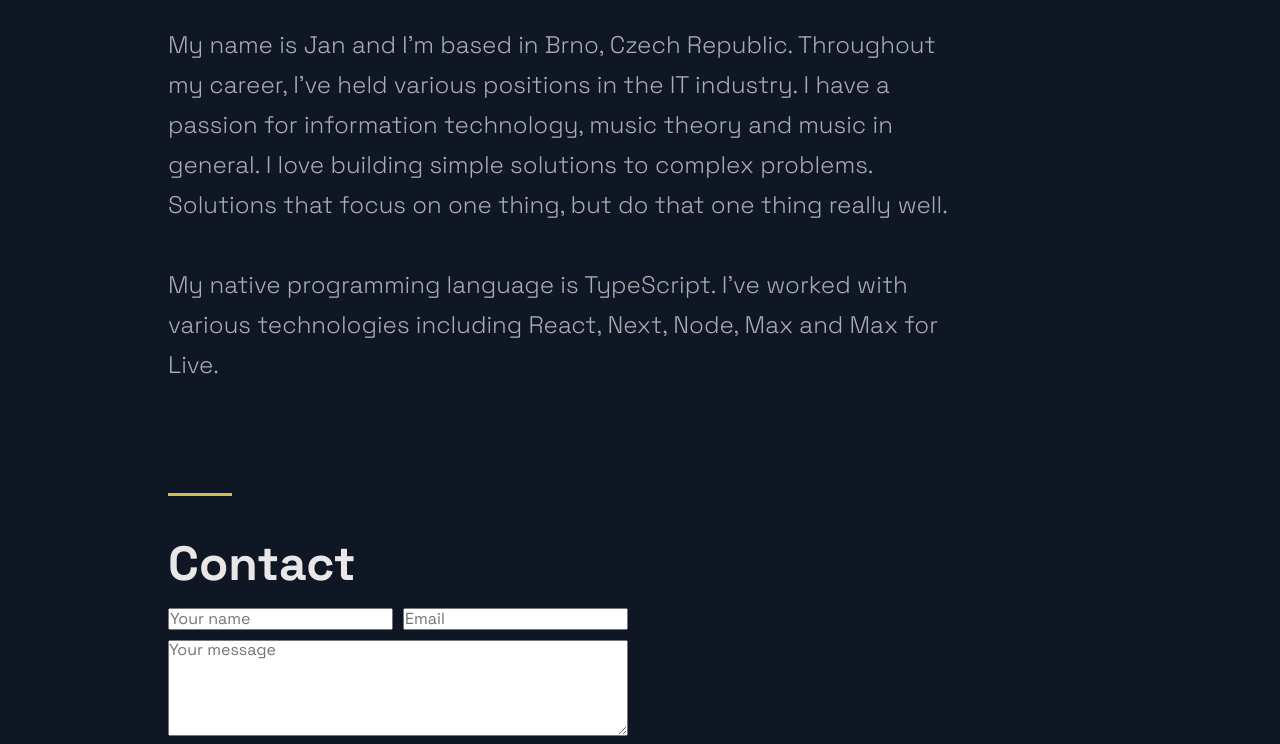
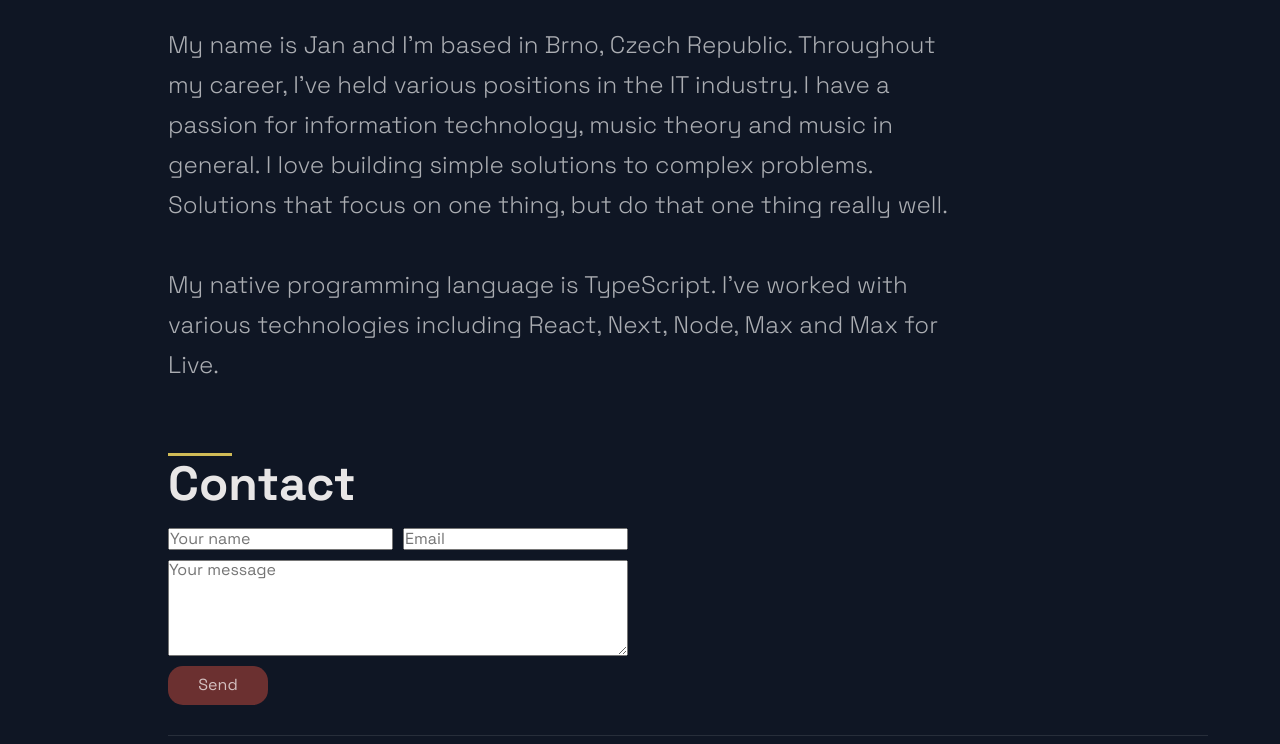
Before and after one commit to JanZaion/jan-zaion-web, a Next.js app: page / in a window 1280 px wide. Shown: the part 1907-2651 px from the top of the page. Built offline with nearby package versions, Linux system fonts and the light colour scheme.

Commit message:
fix: tons of stuff

```diff
--- a/src/components/About/About.tsx
+++ b/src/components/About/About.tsx
@@ -1,13 +1,11 @@
 import {
   Section,
-  SectionDivider,
   SectionText,
   SectionTitle,
 } from '../GlobalComponents/GlobalComponents';
 
 const About = () => (
   <Section id="about">
-    <SectionDivider />
     <SectionTitle>About</SectionTitle>
     <SectionText>
       My name is Jan and I&apos;m based in Brno, Czech Republic. Throughout my
--- a/src/components/BigButton/BigButton.tsx
+++ b/src/components/BigButton/BigButton.tsx
@@ -1,7 +1,6 @@
 import Link from 'next/link';
-import React from 'react';
 
-import { ButtonBack, ButtonFront } from '../GlobalComponents/GlobalComponents';
+import { ButtonBack, ButtonFront } from './styled';
 
 const BigButton = () => (
   <Link href="/#contact">
--- /dev/null
+++ b/src/components/BigButton/styled.ts
@@ -0,0 +1,89 @@
+import styled from 'styled-components';
+
+export const ButtonBack = styled.div`
+  width: ${({ alt }) => (alt ? '150px' : '262px')};
+  height: ${({ alt }) => (alt ? '52px' : '64px')};
+  border-radius: 50px;
+  font-size: ${({ alt }) => (alt ? '20px' : '24px')};
+  font-weight: 600;
+  display: flex;
+  align-items: center;
+  justify-content: center;
+  margin: ${({ alt, form }) => (alt || form ? '0' : '0 0 80px')};
+  color: #fff;
+  background: linear-gradient(270deg, #f46737 0%, #945dd6 100%);
+  cursor: pointer;
+  transition: 0.5s ease;
+  position: relative;
+  overflow: hidden;
+  opacity: ${({ disabled }) => (disabled ? '.5' : '1')};
+
+  @media ${(props) => props.theme.breakpoints.md} {
+    width: ${({ alt }) => (alt ? '150px' : '184px')};
+    height: ${({ alt }) => (alt ? '52px' : '48px')};
+    font-size: ${({ alt }) => (alt ? '20px' : '16px')};
+    margin-bottom: ${({ alt }) => (alt ? '0' : '64px')};
+  }
+
+  @media ${(props) => props.theme.breakpoints.sm} {
+    width: 100%;
+    height: 32px;
+    font-size: 14px;
+    margin-bottom: ${({ alt }) => (alt ? '0' : '32px')};
+  }
+`;
+
+export const ButtonFront = styled.button`
+  border: none;
+  border-radius: 50px;
+  color: #fff;
+  display: flex;
+  position: absolute;
+  top: 0;
+  left: 0;
+  width: 100%;
+  height: 100%;
+  background: #f46737;
+  opacity: ${({ disabled }) => (disabled ? '.5' : '1')};
+  transition: 0.4s ease;
+  font-size: ${({ alt }) => (alt ? '20px' : '24px')};
+  font-weight: 600;
+  align-items: center;
+  justify-content: center;
+  cursor: pointer;
+  box-shadow: ${({ disabled }) =>
+    disabled
+      ? 'inset 0px 2px 1px rgba(46, 49, 55, 0.15), inset 0px 0px 4px rgba(20, 20, 55, 0.3)'
+      : 'none'};
+
+  a {
+    color: white;
+  }
+
+  &:hover {
+    opacity: 0;
+  }
+  &:focus {
+    outline: none;
+  }
+  &:active {
+    opacity: 1;
+    box-shadow: inset 0px 2px 1px rgba(46, 49, 55, 0.15),
+      inset 0px 0px 4px rgba(20, 20, 55, 0.3);
+  }
+
+  &:disabled {
+    background: linear-gradient(270deg, #00dbd8 0%, #b133ff 100%);
+    opacity: 0.5;
+    box-shadow: inset 0px 2px 1px rgba(46, 49, 55, 0.15),
+      inset 0px 0px 4px rgba(20, 20, 55, 0.3);
+  }
+
+  @media ${(props) => props.theme.breakpoints.md} {
+    font-size: ${({ alt }) => (alt ? '20px' : '16px')};
+  }
+
+  @media ${(props) => props.theme.breakpoints.sm} {
+    font-size: 14px;
+  }
+`;
--- a/src/components/Contact/Contact.tsx
+++ b/src/components/Contact/Contact.tsx
@@ -1,13 +1,8 @@
 import ContactForm from '../ContactForm/ContactForm';
-import {
-  Section,
-  SectionDivider,
-  SectionTitle,
-} from '../GlobalComponents/GlobalComponents';
+import { Section, SectionTitle } from '../GlobalComponents/GlobalComponents';
 
 const Contact = () => (
   <Section id="contact">
-    <SectionDivider divider />
     <SectionTitle>Contact</SectionTitle>
     <ContactForm />
   </Section>
--- a/src/components/GlobalComponents/GlobalComponents.ts
+++ b/src/components/GlobalComponents/GlobalComponents.ts
@@ -47,7 +47,6 @@ export const SectionText = styled.p`
   line-height: 40px;
   font-weight: 300;
   padding-bottom: 3.6rem;
-  color: rgba(255, 255, 255, 0.65);
 
   @media ${(props) => props.theme.breakpoints.md} {
     max-width: 670px;
@@ -60,181 +59,6 @@ export const SectionText = styled.p`
     font-size: 16px;
     line-height: 24px;
     padding-bottom: 16px;
-  }
-`;
-
-export const SectionDivider = styled.div`
-  width: 64px;
-  height: 3px;
-  background-color: #fff;
-  background: #d0bb57;
-
-  margin: ${(props) => (props.divider ? '4rem 0' : '')};
-
-  @media ${(props) => props.theme.breakpoints.md} {
-    width: 48px;
-    height: 4px;
-  }
-
-  @media ${(props) => props.theme.breakpoints.sm} {
-    width: 32px;
-    height: 2px;
-  }
-`;
-export const SectionSubText = styled.p`
-  max-width: 800px;
-  font-weight: 300;
-  font-size: 18px;
-  line-height: 32px;
-  color: rgba(255, 255, 255, 0.75);
-
-  @media ${(props) => props.theme.breakpoints.md} {
-    max-width: 672px;
-    font-size: 16px;
-    line-height: 25px;
-  }
-
-  @media ${(props) => props.theme.breakpoints.sm} {
-    font-size: 14px;
-    line-height: 22px;
-  }
-`;
-export const SecondaryBtn = styled.button`
-  color: #fff;
-  background: none;
-  border: 1px solid rgba(255, 255, 255, 0.33);
-  box-sizing: border-box;
-  border-radius: 999px;
-  padding: 16px 24px;
-  font-weight: 600;
-  font-size: 18px;
-  line-height: 16px;
-  width: fit-content;
-  margin-top: 32px;
-  margin-bottom: 80px;
-  cursor: pointer;
-  transition: 0.4s ease;
-  &:focus {
-    outline: none;
-  }
-
-  &:hover {
-    color: #0f1624;
-    background: #fff;
-    border: 1px solid #fff;
-  }
-
-  &:active {
-    background: #e0e4eb;
-    border: 1px solid #304169;
-    box-shadow: inset 0px 2px 1px rgba(46, 49, 55, 0.15),
-      inset 0px 0px 4px rgba(20, 20, 55, 0.3);
-  }
-
-  @media ${(props) => props.theme.breakpoints.md} {
-    margin-top: 24px;
-    margin-bottom: 64px;
-    padding: 16px 24px;
-    width: fit-content;
-    font-size: 20px;
-    line-height: 20px;
-  }
-
-  @media ${(props) => props.theme.breakpoints.sm} {
-    margin-top: 16px;
-    margin-bottom: 40px;
-    padding: 8px 16px;
-    width: 100%;
-    font-size: 14px;
-    line-height: 16px;
-  }
-`;
-
-export const ButtonBack = styled.div`
-  width: ${({ alt }) => (alt ? '150px' : '262px')};
-  height: ${({ alt }) => (alt ? '52px' : '64px')};
-  border-radius: 50px;
-  font-size: ${({ alt }) => (alt ? '20px' : '24px')};
-  font-weight: 600;
-  display: flex;
-  align-items: center;
-  justify-content: center;
-  margin: ${({ alt, form }) => (alt || form ? '0' : '0 0 80px')};
-  color: #fff;
-  background: linear-gradient(270deg, #f46737 0%, #945dd6 100%);
-  cursor: pointer;
-  transition: 0.5s ease;
-  position: relative;
-  overflow: hidden;
-  opacity: ${({ disabled }) => (disabled ? '.5' : '1')};
-
-  @media ${(props) => props.theme.breakpoints.md} {
-    width: ${({ alt }) => (alt ? '150px' : '184px')};
-    height: ${({ alt }) => (alt ? '52px' : '48px')};
-    font-size: ${({ alt }) => (alt ? '20px' : '16px')};
-    margin-bottom: ${({ alt }) => (alt ? '0' : '64px')};
-  }
-
-  @media ${(props) => props.theme.breakpoints.sm} {
-    width: 100%;
-    height: 32px;
-    font-size: 14px;
-    margin-bottom: ${({ alt }) => (alt ? '0' : '32px')};
-  }
-`;
-
-export const ButtonFront = styled.button`
-  border: none;
-  border-radius: 50px;
-  color: #fff;
-  display: flex;
-  position: absolute;
-  top: 0;
-  left: 0;
-  width: 100%;
-  height: 100%;
-  background: #f46737;
-  opacity: ${({ disabled }) => (disabled ? '.5' : '1')};
-  transition: 0.4s ease;
-  font-size: ${({ alt }) => (alt ? '20px' : '24px')};
-  font-weight: 600;
-  align-items: center;
-  justify-content: center;
-  cursor: pointer;
-  box-shadow: ${({ disabled }) =>
-    disabled
-      ? 'inset 0px 2px 1px rgba(46, 49, 55, 0.15), inset 0px 0px 4px rgba(20, 20, 55, 0.3)'
-      : 'none'};
-
-  a {
-    color: white;
-  }
-
-  &:hover {
-    opacity: 0;
-  }
-  &:focus {
-    outline: none;
-  }
-  &:active {
-    opacity: 1;
-    box-shadow: inset 0px 2px 1px rgba(46, 49, 55, 0.15),
-      inset 0px 0px 4px rgba(20, 20, 55, 0.3);
-  }
-
-  &:disabled {
-    background: linear-gradient(270deg, #00dbd8 0%, #b133ff 100%);
-    opacity: 0.5;
-    box-shadow: inset 0px 2px 1px rgba(46, 49, 55, 0.15),
-      inset 0px 0px 4px rgba(20, 20, 55, 0.3);
-  }
-
-  @media ${(props) => props.theme.breakpoints.md} {
-    font-size: ${({ alt }) => (alt ? '20px' : '16px')};
-  }
-
-  @media ${(props) => props.theme.breakpoints.sm} {
-    font-size: 14px;
   }
 `;
 
--- a/src/components/Projects/Projects.tsx
+++ b/src/components/Projects/Projects.tsx
@@ -1,9 +1,5 @@
 import { projects } from '../../constants/constants';
-import {
-  Section,
-  SectionDivider,
-  SectionTitle,
-} from '../GlobalComponents/GlobalComponents';
+import { Section, SectionTitle } from '../GlobalComponents/GlobalComponents';
 
 import {
   BlogCard,
@@ -19,7 +15,6 @@ import {
 
 const Projects = () => (
   <Section id="projects">
-    <SectionDivider />
     <SectionTitle main>Projects</SectionTitle>
     <GridContainer>
       {projects.map((p) => {
--- a/src/styles/globals.ts
+++ b/src/styles/globals.ts
@@ -43,6 +43,19 @@ const GlobalStyles = createGlobalStyle`
     }
   }
 
+  h2::before {
+    content: '';
+    display: block;
+    width: 64px;
+    height: 3px;
+    background-color: #fff;
+    background: #d0bb57;
+  }
+
+  p {
+    color: ${(props) => props.theme.colors.text};
+  }
+
   a {
     text-decoration: none;
   }
--- a/src/themes/default.ts
+++ b/src/themes/default.ts
@@ -7,8 +7,9 @@ export default {
   // Colors for layout
   colors: {
     title: '#e8e6e6',
-    primary1: 'hsl(204,23.8%,95.9%)',
+    text: 'rgba(255, 255, 255, 0.65)',
     background: '#0F1624',
+    // primary1: 'hsl(204,23.8%,95.9%)',
     // accent1: 'hsl(34.9,98.6%,72.9%)',
     // background2: 'hsl(232.7,27.3%,23.7%)',
   },
--- a/styled.d.ts
+++ b/styled.d.ts
@@ -9,7 +9,7 @@ declare module 'styled-components' {
 
     colors: {
       title: string;
-      primary1: string;
+      text: string;
       background: string;
     };
 
```
Also changed, not shown: src/components/ProductContent/styled.ts (+0 -9 lines), src/components/Sticky/styled.ts (+62 -8 lines).
